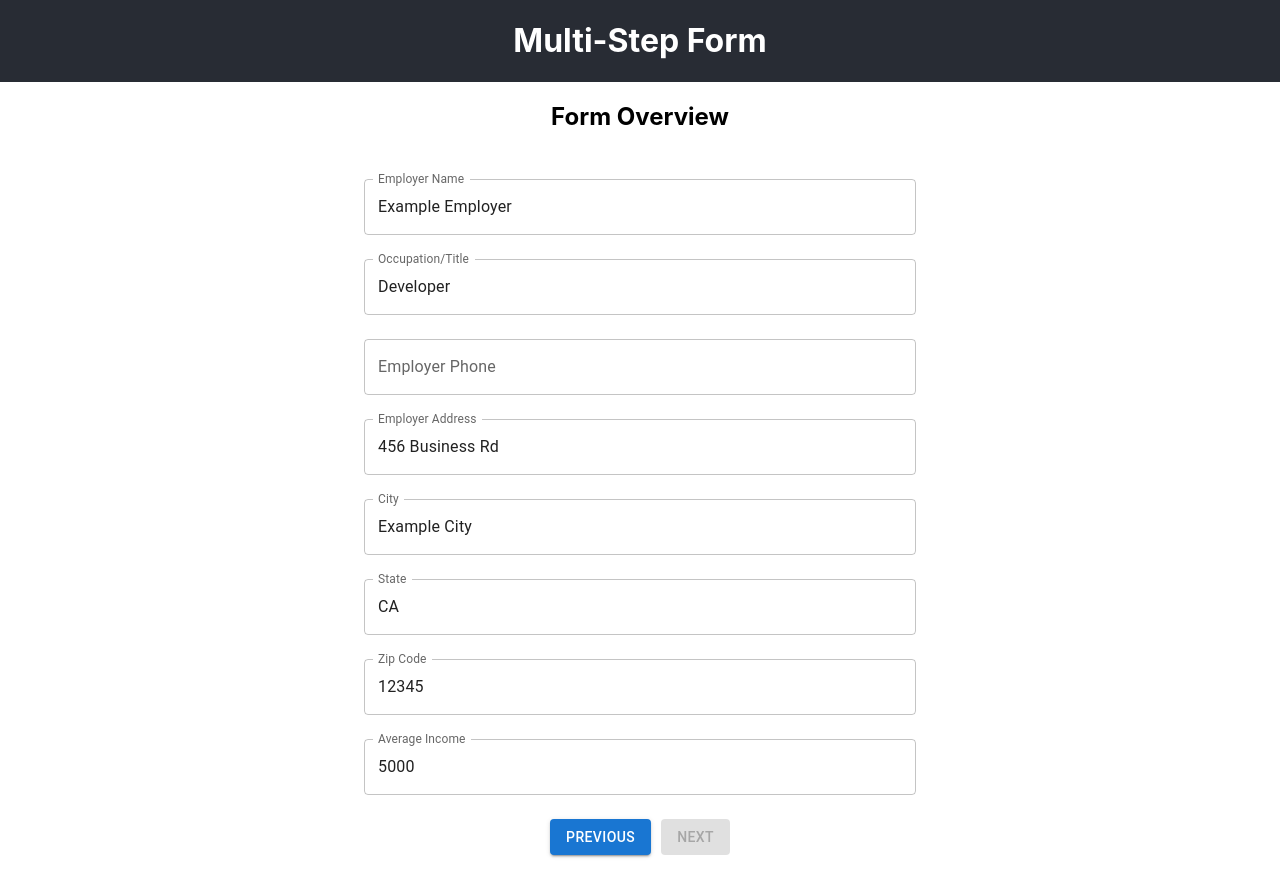
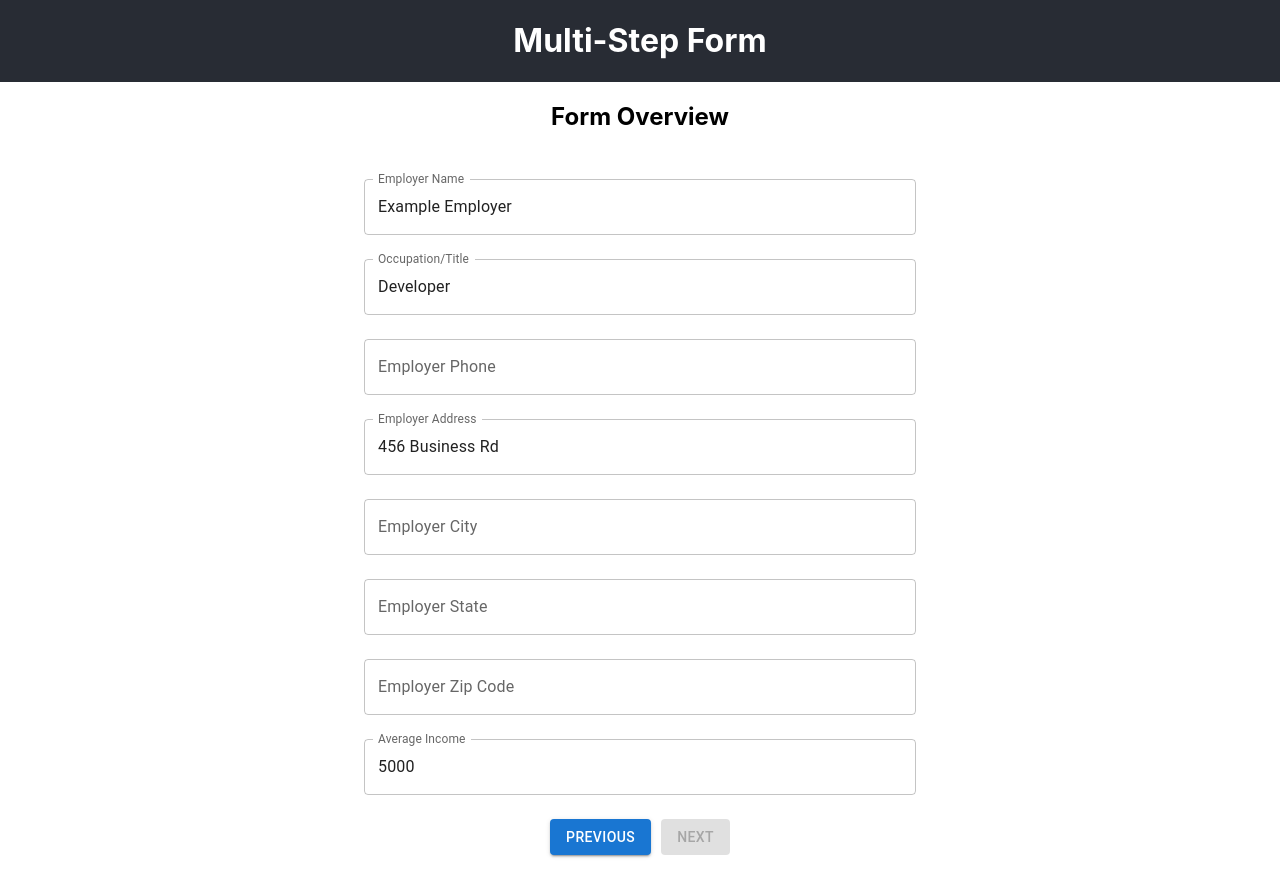
Before and after one commit to freelifebrett/spec-fi-app, a React (Create React App) app: page /step-5 in a window 1280 px wide. Built offline with nearby package versions, Linux system fonts and the light colour scheme.

Commit message:
Updated employer address fields

```diff
--- a/src/components/MultiStepForm/FormSteps/StepFive/StepFive.js
+++ b/src/components/MultiStepForm/FormSteps/StepFive/StepFive.js
@@ -38,13 +38,13 @@ const StepFive = () => {
             case 'employerAddress':
                 if (!value.trim()) error = 'Employer address is required.';
                 break;
-            case 'city':
+            case 'employerCity':
                 if (!value.trim()) error = 'City is required.';
                 break;
-            case 'state':
+            case 'employerState':
                 if (!/^[A-Za-z]{2}$/.test(value)) error = 'Invalid state abbreviation. It must be 2 characters.';
                 break;
-            case 'zipCode':
+            case 'employerZipCode':
                 if (!/^\d{5}$/.test(value)) error = 'Invalid zip code. It must be 5 digits.';
                 break;
             case 'averageIncome':
@@ -125,32 +125,32 @@ const StepFive = () => {
                 <TextField
                     fullWidth
                     margin="normal"
-                    label="City"
-                    name="city"
-                    value={formData.city || ''}
+                    label="Employer City"
+                    name="employerCity"
+                    value={formData.employerCity || ''}
                     onChange={handleFieldChange}
-                    error={!!errors.city}
-                    helperText={errors.city}
+                    error={!!errors.employerCity}
+                    helperText={errors.employerCity}
                 />
                 <TextField
                     fullWidth
                     margin="normal"
-                    label="State"
-                    name="state"
-                    value={formData.state || ''}
+                    label="Employer State"
+                    name="employerState"
+                    value={formData.employerState || ''}
                     onChange={handleFieldChange}
-                    error={!!errors.state}
-                    helperText={errors.state}
+                    error={!!errors.employerState}
+                    helperText={errors.employerState}
                 />
                 <TextField
                     fullWidth
                     margin="normal"
-                    label="Zip Code"
-                    name="zipCode"
-                    value={formData.zipCode || ''}
+                    label="Employer Zip Code"
+                    name="employerZipCode"
+                    value={formData.employerZipCode || ''}
                     onChange={handleFieldChange}
-                    error={!!errors.zipCode}
-                    helperText={errors.zipCode}
+                    error={!!errors.employerZipCode}
+                    helperText={errors.employerZipCode}
                 />
                 <TextField
                     fullWidth
--- a/src/redux/form/formSlice.js
+++ b/src/redux/form/formSlice.js
@@ -59,7 +59,7 @@ const initialState = {
     confirmPassword: 'Password123!',
     country: 'United States', // Default value set to United States
     currentStep: 1,
-    dob: '01/01/1990',
+    dob: '1990-05-17',
     email: 'example@email.com',
     employerAddress: '456 Business Rd',
     employerName: 'Example Employer',
@@ -84,7 +84,7 @@ const initialState = {
     routingNumber: '987654321',
     ssn: '123-45-6789',
     state: 'CA', // consider using an abbreviation for states
-    timeAtAddress: '3 years',
+    timeAtAddress: '3',
     zipCode: '12345',
 };
 
```
